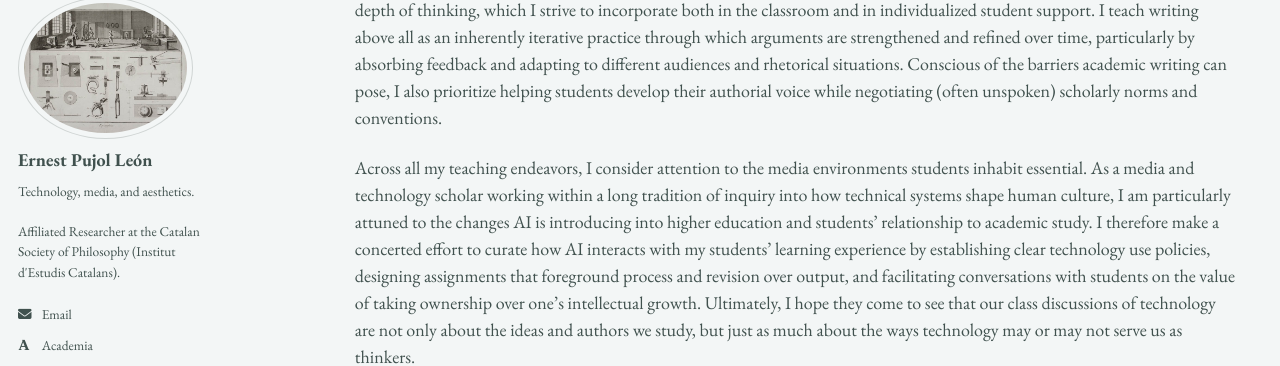
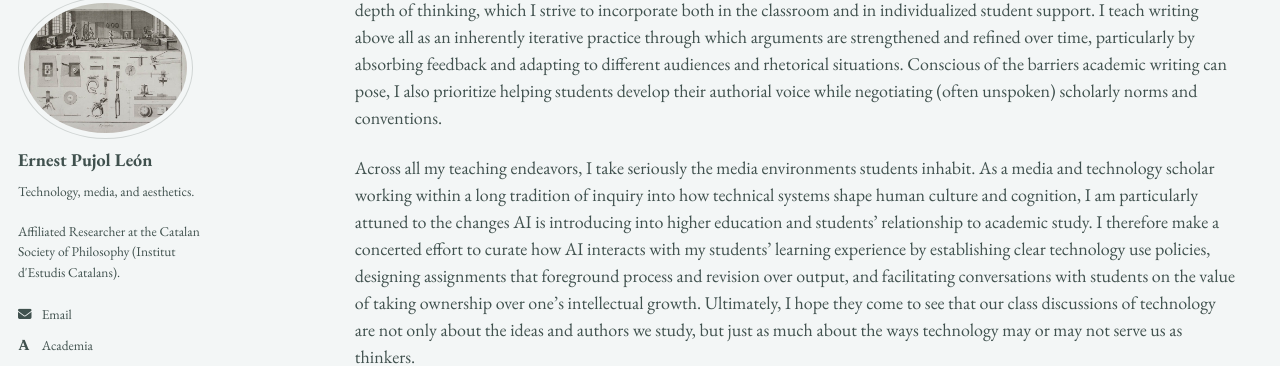
Before and after one commit to epujol90/epujol90.github.io, a Jekyll site: the page built from _pages/teaching.md, in a window 1280 px wide and 900 px high, scrolled down 548 px. Shown: the part 104-470 px from the top of the window. Built offline with Jekyll 4.4.1, drawn with Linux system fonts in a browser that asks for light colours; some web fonts are replaced; a script bundle is joined from its source files by our own code; library files that are not in the unit come from our copies.

Commit message:
Update teaching.md

```diff
--- a/_pages/teaching.md
+++ b/_pages/teaching.md
@@ -11,7 +11,7 @@ My teaching experience includes both classroom instruction and writing center pr
 
 Beyond traditional coursework, my teaching is deeply indebted to my writing center experience. During my last two years at Duke, I worked as a writing consultant at the Thompson Writing Studio, where I led over 300 one-on-one consultations with graduate and undergraduate students from all majors across the university, and mentored a cohort of new consultants. Through this writing center work, I have come to view student writing as an indispensable pedagogical tool for developing clarity and depth of thinking, which I strive to incorporate both in the classroom and in individualized student support. I teach writing above all as an inherently iterative practice through which arguments are strengthened and refined over time, particularly by absorbing feedback and adapting to different audiences and rhetorical situations. Conscious of the barriers academic writing can pose, I also prioritize helping students develop their authorial voice while negotiating (often unspoken) scholarly norms and conventions.
 
-Across all my teaching endeavors, I consider attention to the media environments students inhabit essential. As a media and technology scholar working within a long tradition of inquiry into how technical systems shape human culture, I am particularly attuned to the changes AI is introducing into higher education and students’ relationship to academic study. I therefore make a concerted effort to curate how AI interacts with my students’ learning experience by establishing clear technology use policies, designing assignments that foreground process and revision over output, and facilitating conversations with students on the value of taking ownership over one’s intellectual growth. Ultimately, I hope they come to see that our class discussions of technology are not only about the ideas and authors we study, but just as much about the ways technology may or may not serve us as thinkers.
+Across all my teaching endeavors, I take seriously the media environments students inhabit. As a media and technology scholar working within a long tradition of inquiry into how technical systems shape human culture and cognition, I am particularly attuned to the changes AI is introducing into higher education and students’ relationship to academic study. I therefore make a concerted effort to curate how AI interacts with my students’ learning experience by establishing clear technology use policies, designing assignments that foreground process and revision over output, and facilitating conversations with students on the value of taking ownership over one’s intellectual growth. Ultimately, I hope they come to see that our class discussions of technology are not only about the ideas and authors we study, but just as much about the ways technology may or may not serve us as thinkers.
 <br>
 <br>
 <br>
```
